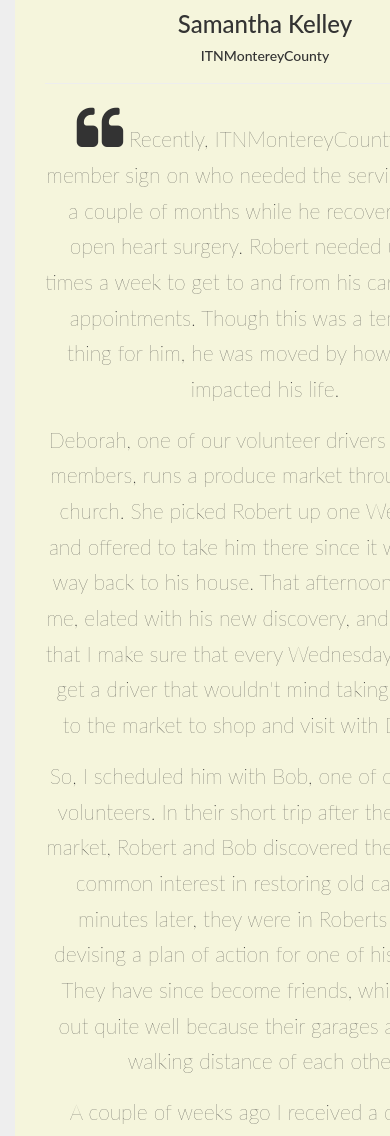
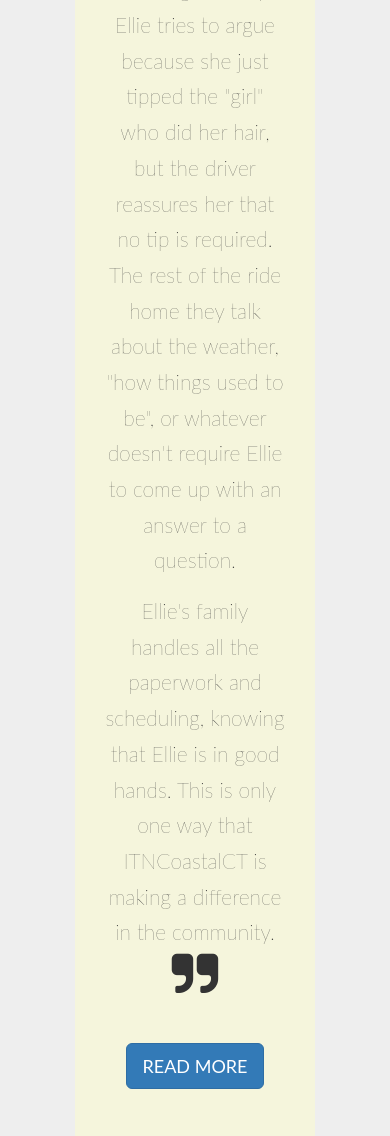
Before and after one commit to samguergen/ITNLanier, a PHP site: page /views/rider-stories.html in a window 390 px wide. Shown: the part 3715-4851 px from the top of the page. Run offline with PHP 8.4, Linux system fonts and the light colour scheme; some libraries are stand-ins or nearby versions.

Commit message:
rider stories responsive

```diff
--- a/css/index.css
+++ b/css/index.css
@@ -740,7 +740,7 @@ nav .dropdown-menu li a {
   margin-left: 5% !important;
 }
 .rider-stories .intro {
-  width: 60%;
+  width: 70%;
   text-align: center;
   margin-left: auto;
   margin-right: auto;
@@ -748,13 +748,26 @@ nav .dropdown-menu li a {
   margin-bottom: 50px;
   font-size: 25px;
 }
+.rider-stories .cards-wrapper{
+  text-align: center;
+  width: 75%;
+  margin-left: auto;
+  margin-right: auto;
+}
 .rider-stories .card {
   background:beige;
   padding:30px;
-  width: 500px;
+  /*width: 500px;*/
 }
 .rider-stories .card .card-img-top {
   border-radius: 100%;
+}
+.rider-stories hr {
+  border: none;
+  height: 1px;
+  color: grey;
+  background-color: grey;
+  width: 50%;
 }
 .rider-stories .fa-quote-left, .rider-stories .fa-quote-right {
   font-size: 50px;
@@ -887,7 +900,11 @@ nav .dropdown-menu li a {
 .itn-lightgreen {color: #afcace !important}
 .itn-lightgreen-bg {background: #afcace !important}
 .mt-100 {margin-top:100px}
+.mt-50 {margin-top:50px}
+.mt-25 {margin-top:25px}
 .mb-100 {margin-bottom:100px}
+.mb-50 {margin-bottom:50px}
+.mb-25 {margin-bottom:25px}
 
 
 /* RESPONSIVE */
--- a/views/rider-stories.html
+++ b/views/rider-stories.html
@@ -109,15 +109,15 @@
     <div class="rider-stories">
 
       <div class="jumbotron section first-hero" id="first-hero-rider">
-        <h1>Rider Stories</h1>
+        <h1>Unique Rider Stories</h1>
       </div>
 
       <div class="jumbotron section container">
 
         <h3 class="intro">Below are some unique stories provided by riders, it shows how the ITN service is not only dignified but can build relationships between rider and driver. This unique service is not only about transportation but buiding friendships and helping to keep independence for seniors and the visually impaired. You can become a member completing an online or downloadable application.</h3>
 
-        <div class="row" style="text-align:center">
-          <div class="col-sm-offset-2 col-sm-3">
+        <div class="cards-wrapper row">
+          <div class="col-md-6">
             <div class="card">
               <img class="card-img-top" src="../images/icons/senior.png" alt="rider photo">
                 <h3>Nancy McCormick</h3>
@@ -134,12 +134,12 @@
 
                   <p>Ellie's family handles all the paperwork and scheduling, knowing that Ellie is in good hands. This is only one way that ITNCoastalCT is making a difference in the community.<i class="fa fa-quote-right" aria-hidden="true"></i> </p>
                 </p>
-                <a href="#" class="btn btn-primary btn-lg">READ MORE</a>
+                <a href="#" class="btn btn-primary btn-lg mt-25">READ MORE</a>
               </div>
             </div><!--card-->
           </div><!--col-md-6-->
 
-          <div class="col-sm-offset-2 col-sm-3">
+          <div class="col-md-6">
             <div class="card">
               <img class="card-img-top" src="../images/icons/senior.png" alt="rider photo">
               <h3>Samantha Kelley</h3>
@@ -158,7 +158,7 @@
 
                   <p>After the two of us got past our tearing up, Robert asked if he could donate whatever money was left in his Personal Transportation Account back to ITN. So naturally, I teared up again. We have only been in operation since January and it was so touching that our volunteers could make such a big impact in so little time.<i class="fa fa-quote-right" aria-hidden="true"></i> </p>
                 </p>
-                <a href="#" class="btn btn-primary btn-lg">READ MORE</a>
+                <a href="#" class="btn btn-primary btn-lg mt-25">READ MORE</a>
               </div>
             </div><!--card-->
           </div><!--col-md-6-->
```
